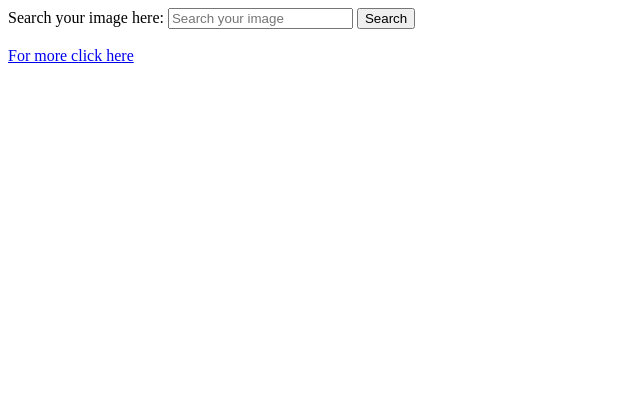
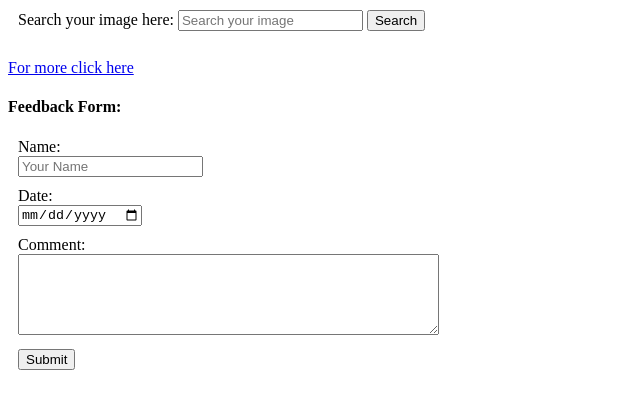
Before and after one commit to rifat3790/html-5-practice-hw-, a plain HTML site: page index.html in a window 1280 px wide. Shown: the whole page, without its empty margins (0-640 px from the left). Drawn offline with Linux system fonts and the light colour scheme.

Commit message:
added some form and text area

```diff
--- a/index.html
+++ b/index.html
@@ -4,6 +4,12 @@
     <meta charset="UTF-8">
     <meta name="viewport" content="width=device-width, initial-scale=1.0">
     <title>Simple project</title>
+    <style>
+         label{
+            display: block;
+            margin: 10px;
+        }
+    </style>
 </head>
 <body>
 
@@ -23,5 +29,36 @@
         </div>
     </main>
 
+    <div>
+        <section>
+          <h4>Feedback Form: </h4>
+          <form>
+            <label for="name">
+                Name:
+                <br>
+                <input type="text" placeholder="Your Name">
+            </label>
+
+            <label for="date">
+                Date:
+                <br>
+                <input type="date" placeholder="Date">
+            </label>
+
+          <label for="comment">Comment: <br>
+            <textarea name="" id="" cols="50" rows="5"></textarea>
+
+          </label>
+          <label for="submit">
+            <input type="submit">
+          </label>
+
+
+          </form>
+        </section>
+    </div>
+
+
+
 </body>
 </html>
```
